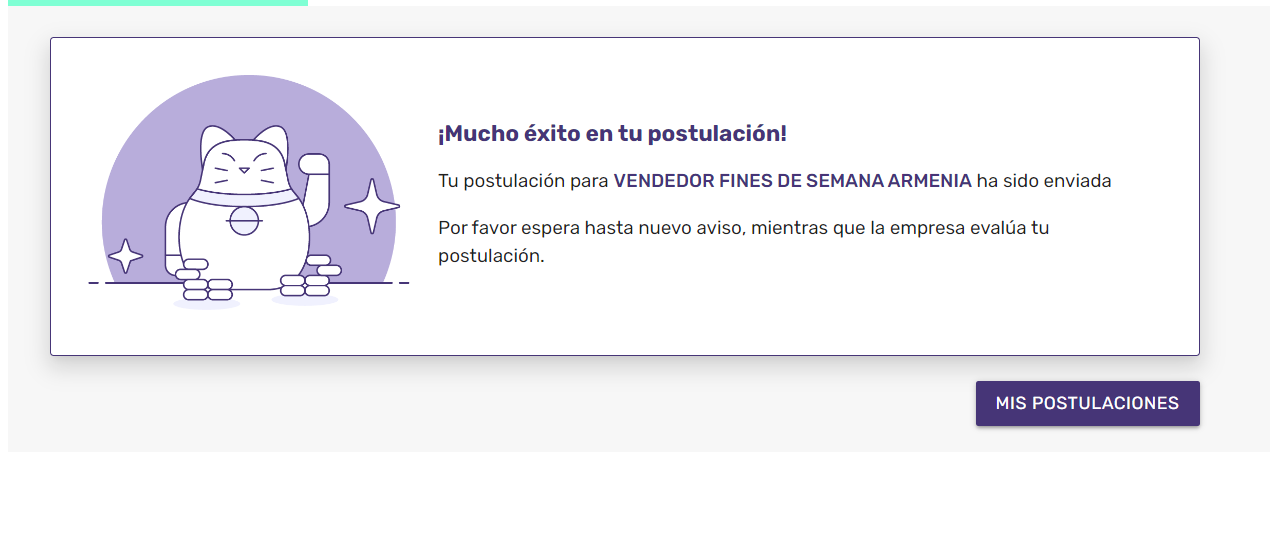
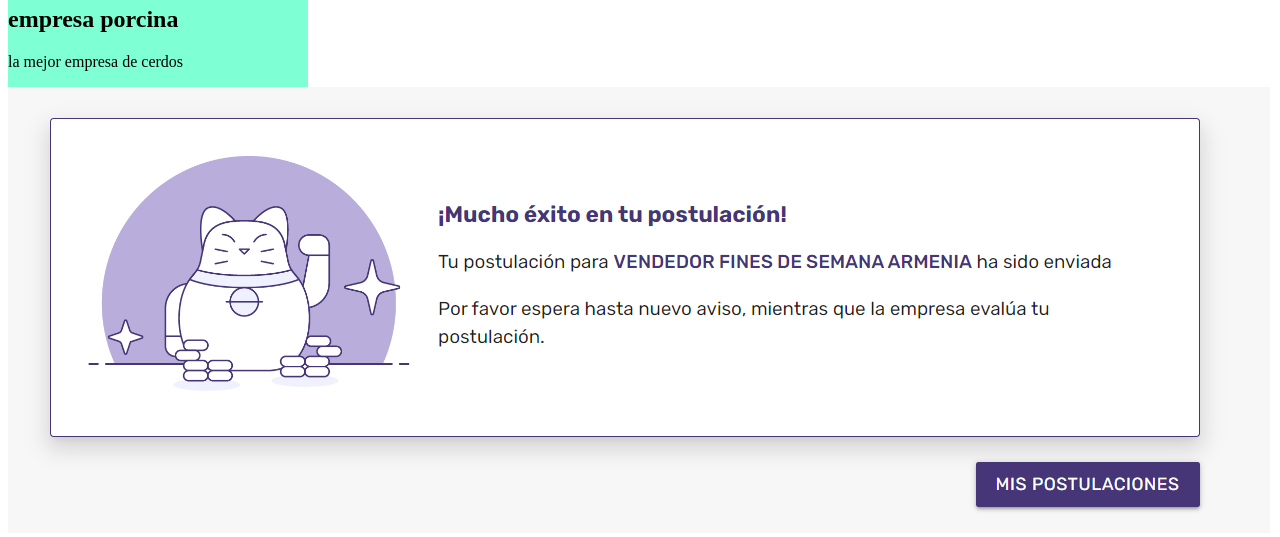
Before and after one commit to acastellanosareiza/test_web_euro, a plain HTML site: page index.html in a window 1280 px wide. Shown: the part 402-939 px from the top of the page. Before the commit the page ends 858 px from the top, so only its background shows below. Drawn offline with Linux system fonts and the light colour scheme.

Commit message:
h2 al index

```diff
--- a/index.html
+++ b/index.html
@@ -11,7 +11,12 @@
     <h1>
         Euroagro.Ltda
     </h1>
-    <H2></H2>
+    <H2>
+        empresa porcina
+    </H2>
+    <p>
+        la mejor empresa de cerdos
+    </p>
     <img src="images/Captura de pantalla 2024-03-31 155955.png" id="contrato">
     </div>
 
```
